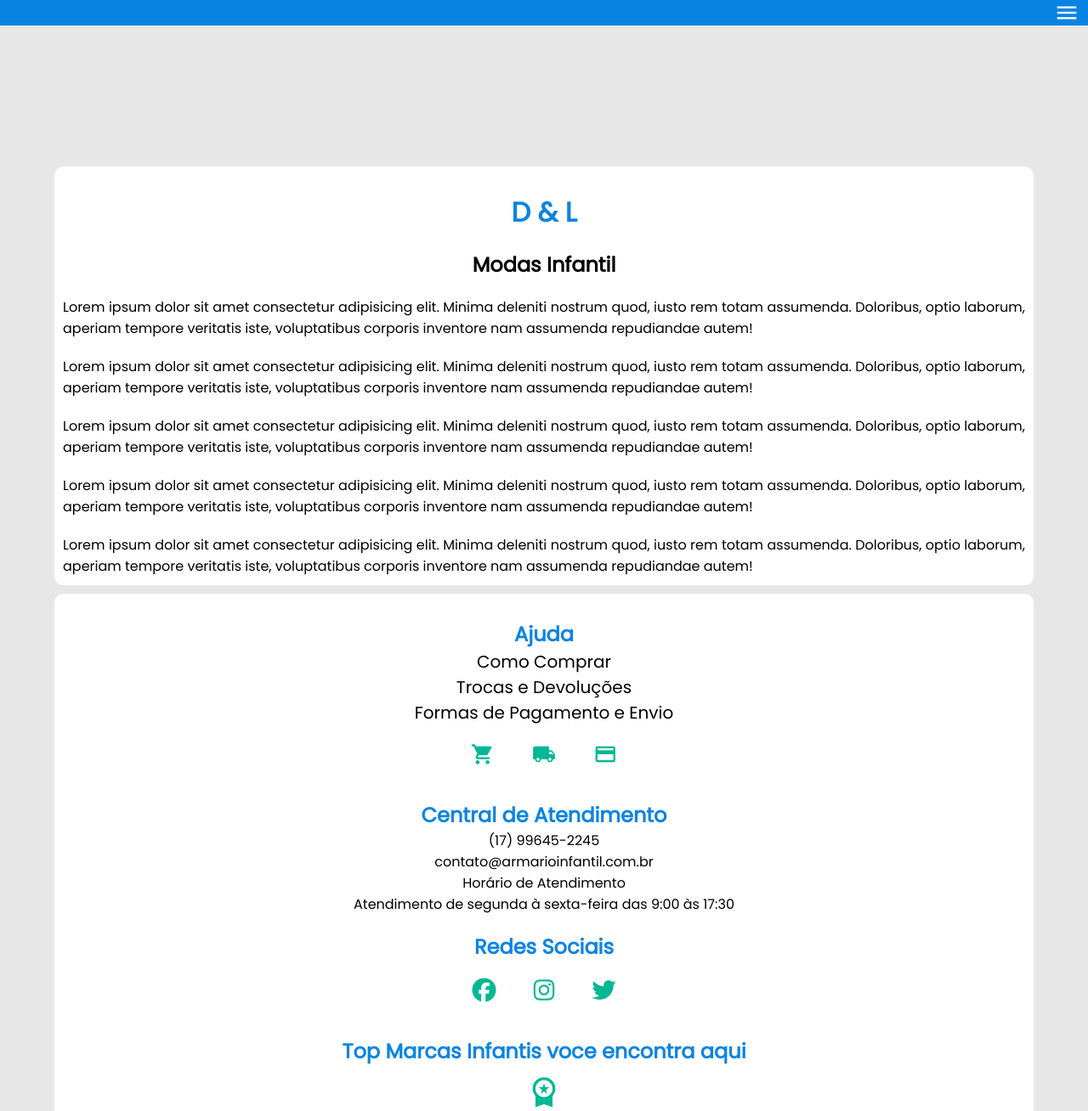
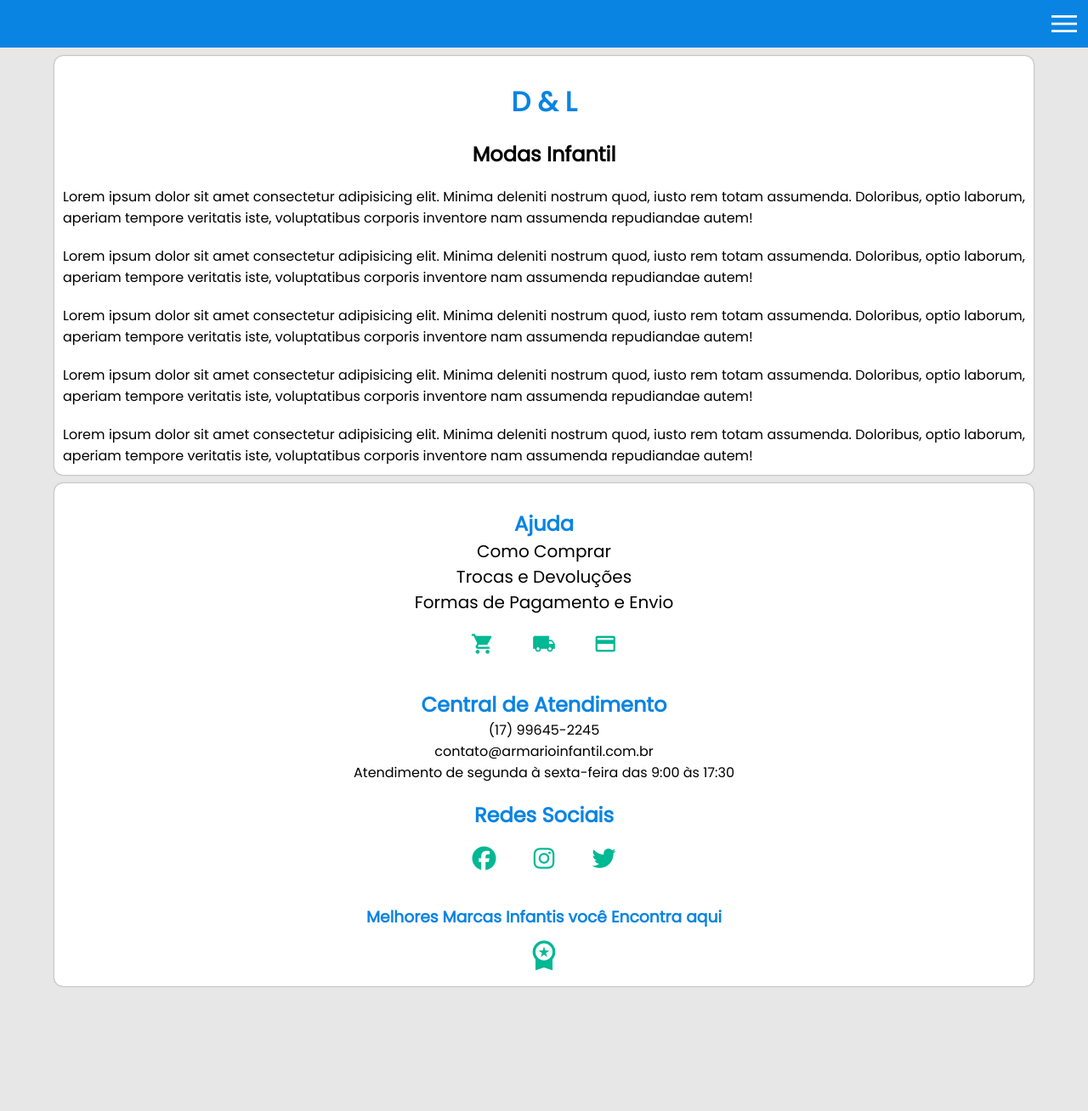
Before and after one commit to DiegoCavalcante1984/Responsivo, a plain HTML site: page index.html in a window 1280 px wide. Shown: the top 1308 px of the page at 85% size. After the commit the page ends 1171 px from the top, so only its background shows below. Drawn offline with nearby package versions, Linux system fonts and the light colour scheme.

Commit message:
create menu style

```diff
--- a/index.html
+++ b/index.html
@@ -29,6 +29,8 @@
           <li><a href="#">Meninos</a></li>
           <li><a href="#">Meninas</a></li>
           <li><a href="#">Bebes</a></li>
+          <li><a href="#">Como Comprar</a></li>
+          <li><a href="#">Fale Conosco</a></li>
          </ul>
       </menu>
     </header>
@@ -65,7 +67,6 @@
         <h2>Central de Atendimento</h2>
         <p>(17) 99645-2245</p>
         <p>contato@armarioinfantil.com.br</p>
-        <p>Horário de Atendimento</p>
         <p>Atendimento de segunda à sexta-feira das 9:00 às 17:30</p>
       </div>
 
@@ -78,7 +79,7 @@
       </div>
 
       <div class="top">
-        <h2>Top Marcas Infantis voce encontra aqui</h2>
+        <h3>Melhores Marcas Infantis você Encontra aqui</h3>
         <span class="material-icons" id="medal">
           workspace_premium
           </span>
@@ -90,17 +91,25 @@
       function clickMenu(){
         if(menu.style.opacity == '0'){
               menu.style.opacity = '1';
-              menu.transition.opacity ='5s linear'
+
 
 
 
           }
           else{
             menu.style.opacity = '0';
-            menu.transition.opacity ='5s linear'
+
 
           }
         }
+
+
+
+
+
+
+
+
 
     </script>
     <script src="https://kit.fontawesome.com/fb7266145b.js" crossorigin="anonymous"></script>
--- a/style.css
+++ b/style.css
@@ -9,10 +9,12 @@ body{
   background-color:#e7e7e7;
 }
 #menu{
+  position:absolute;
+  width:50%;
   background-color:#74b9ff;
   text-align: center;
   opacity:0;
-  transition:opacity 300ms linear;
+  transition:opacity 500ms linear;
 
 
 }
@@ -36,8 +38,8 @@ body{
   background-color: #0984e3;
   display: flex;
   justify-content: end;
-  padding-right:10px;
-  font-size:30px;
+  padding:8px;
+  font-size:40px;
   color:#FFF;
   cursor: pointer;
 
@@ -49,6 +51,7 @@ main{
   background-color:#FFF;
   padding:10px;
   text-align: justify;
+  box-shadow: 0 0 2px 0px rgba(0, 0, 0, 0.502);
 }
 main h2{
   margin-top:20px;
@@ -69,8 +72,9 @@ footer{
   background-color: #FFF;
   padding:10px;
   border-radius:10px;
+  box-shadow: 0 0 2px 0px rgba(0, 0, 0, 0.502);
 }
-footer h2{
+footer h2,h3{
   text-align: center;
   color: #0984e3;
   padding-top:20px;
```
